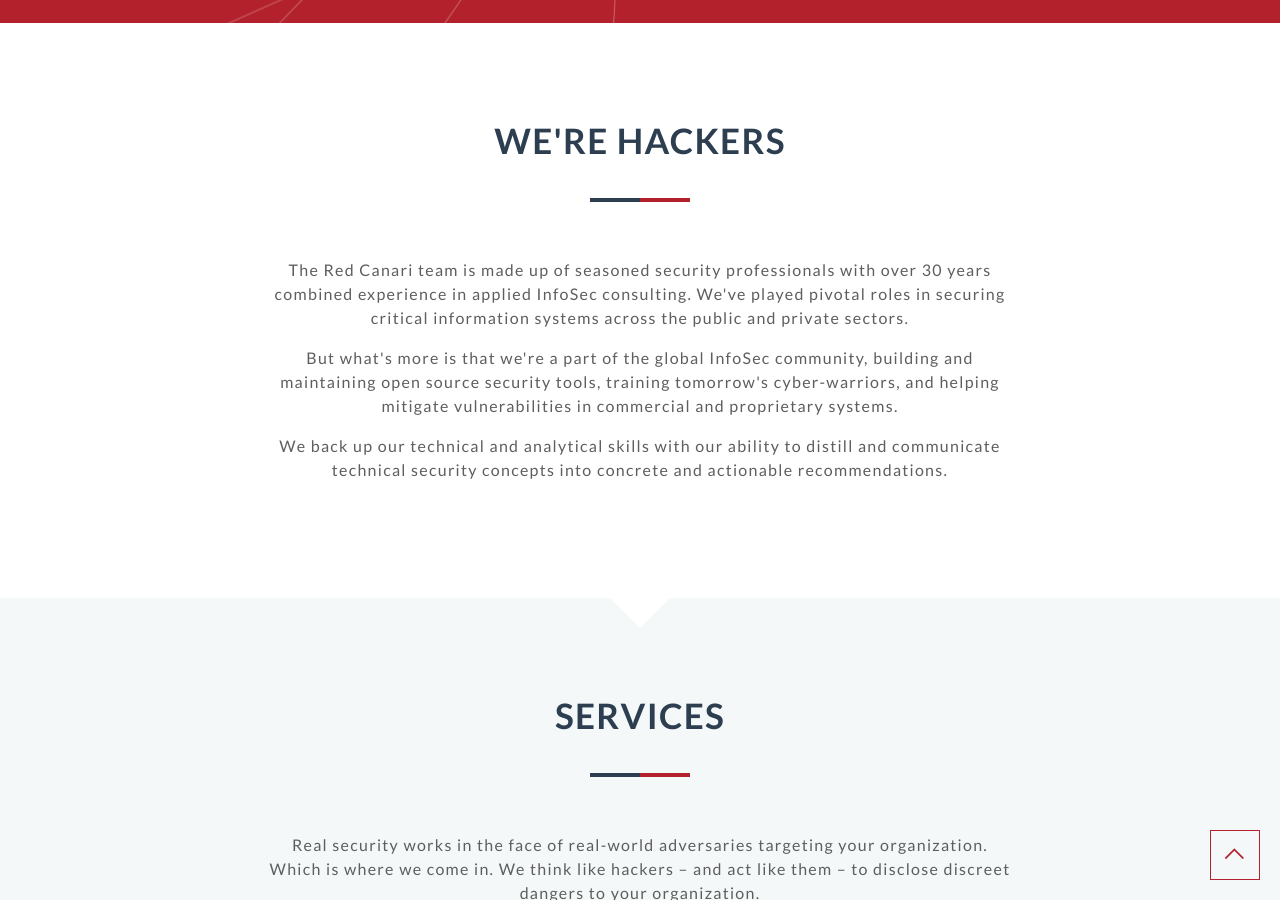
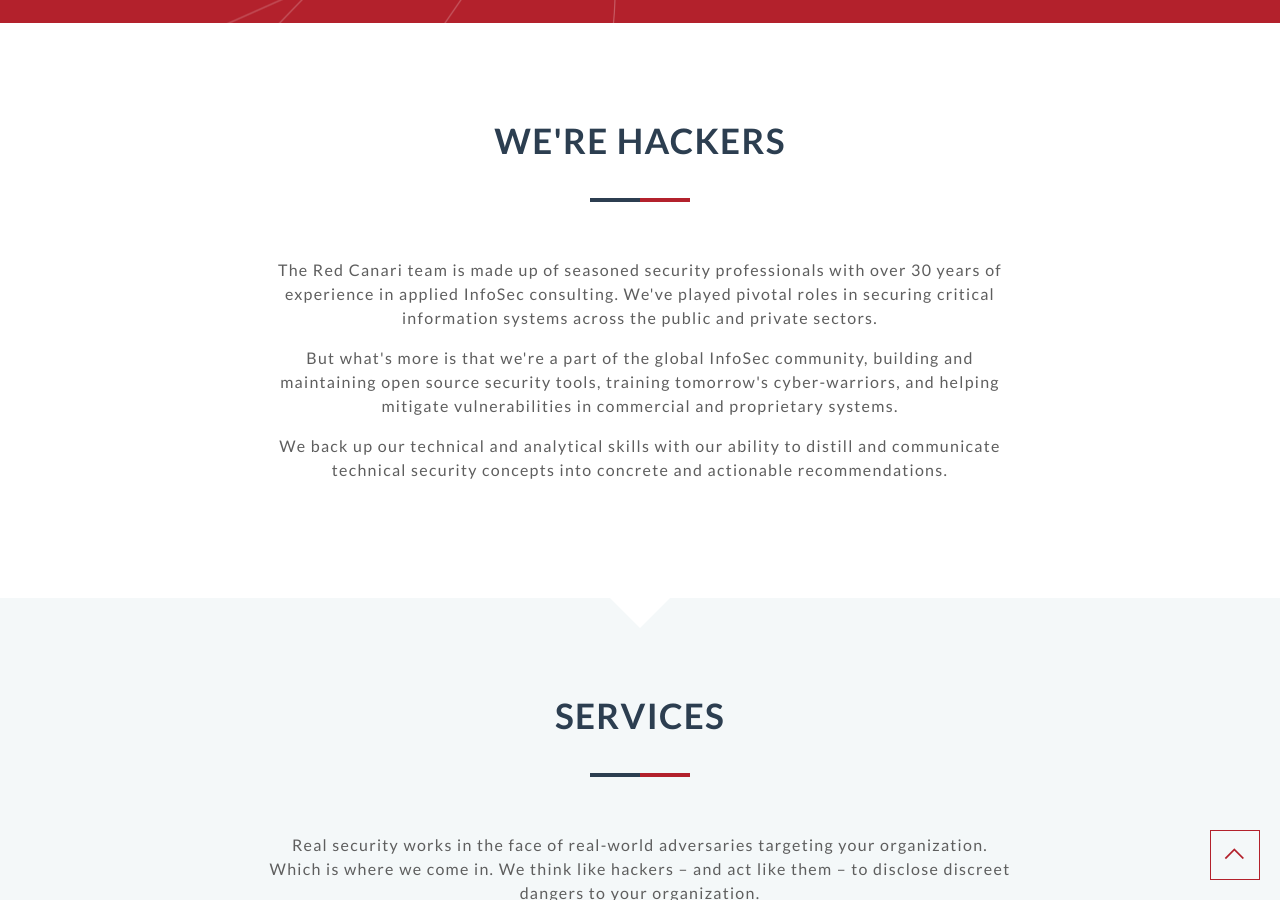
Before and after one commit to malleum-inc/website, a Jekyll site: the page built from index.html, in a window 1280 px wide and 900 px high, scrolled down 877 px. Built offline with Jekyll 4.4.1, drawn with Linux system fonts in a browser that asks for light colours; nearby versions of some CDN libraries.

Commit message:
Update _config.yml

```diff
--- a/_config.yml
+++ b/_config.yml
@@ -113,7 +113,7 @@
 #####################################
 about-title: We're Hackers
 about-description: <p>The Red Canari team is made up of seasoned security professionals
-                   with over 30 years combined experience in applied InfoSec consulting.
+                   with over 30 years of experience in applied InfoSec consulting.
                    We've played pivotal roles in securing critical information systems across
                    the public and private sectors.</p>
                    <p>But what's more is that we're a part of the global InfoSec community,
```
